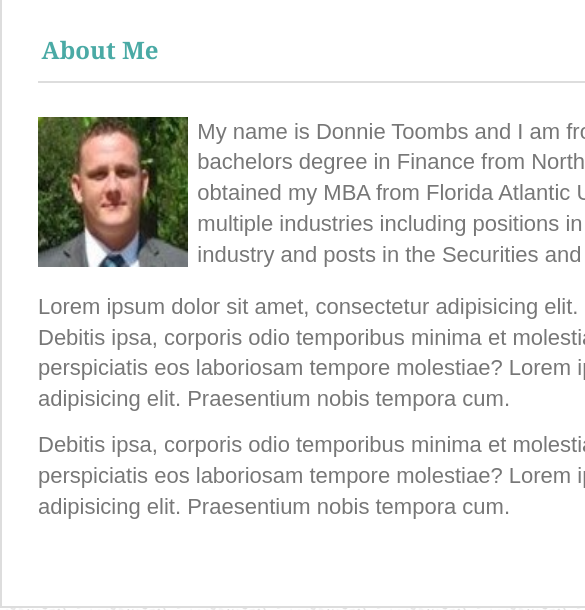
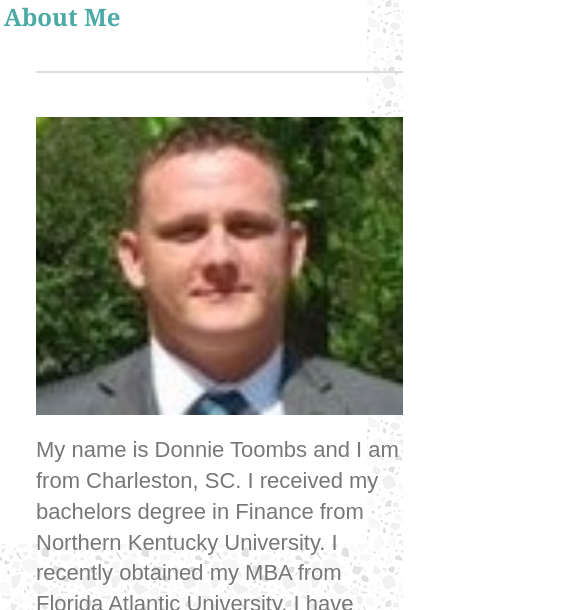
Before and after one commit to donnietoombs/Responsive-Portfolio, a plain HTML site: page index.html in a window 390 px wide. Shown: the part 156-766 px from the top of the page, 585 px wide, since content can reach past the window. Drawn offline with Linux system fonts and the light colour scheme; files whose address does not match are found by name.

Commit message:
media queries

```diff
--- a/assets/css/style.css
+++ b/assets/css/style.css
@@ -342,6 +342,9 @@ h2 {
     width:100%;
     clear: both;
   }
+  .containerbody{
+    width: 100%;
+  }
   .nameclass{
     width:100%;
     float:none;
@@ -349,8 +352,45 @@ h2 {
   .navbar{
     width:100%;
     float:none;
-    text-align:center;
-  }
+    text-align:center;}
 
+  .contentbox{
+      padding: 0px;
+      border: none;
+      z-index: 25;
+    }
+
+    .sect1{
+      position: 0;
+      width: 100%;
+    }
+
+  .mypic{
+    width:100%;
+    margin-top:44px;
+    padding: 0;
+    position: initial;
+    height: auto;
+}
+
+.textbox1{
+  position: initial;
+  height:auto;
+  width:100%;
+  margin: 20 0 15 0;
+  z-index: 25;
+}
+
+.textbox2{
+  width: 100%;
+  height: auto;
+  position: initial;
+  margin-bottom:75px;
+  z-index:25;
+}
+
+.containerfoot{
+  width: 100%;
 
 }
+}
```
